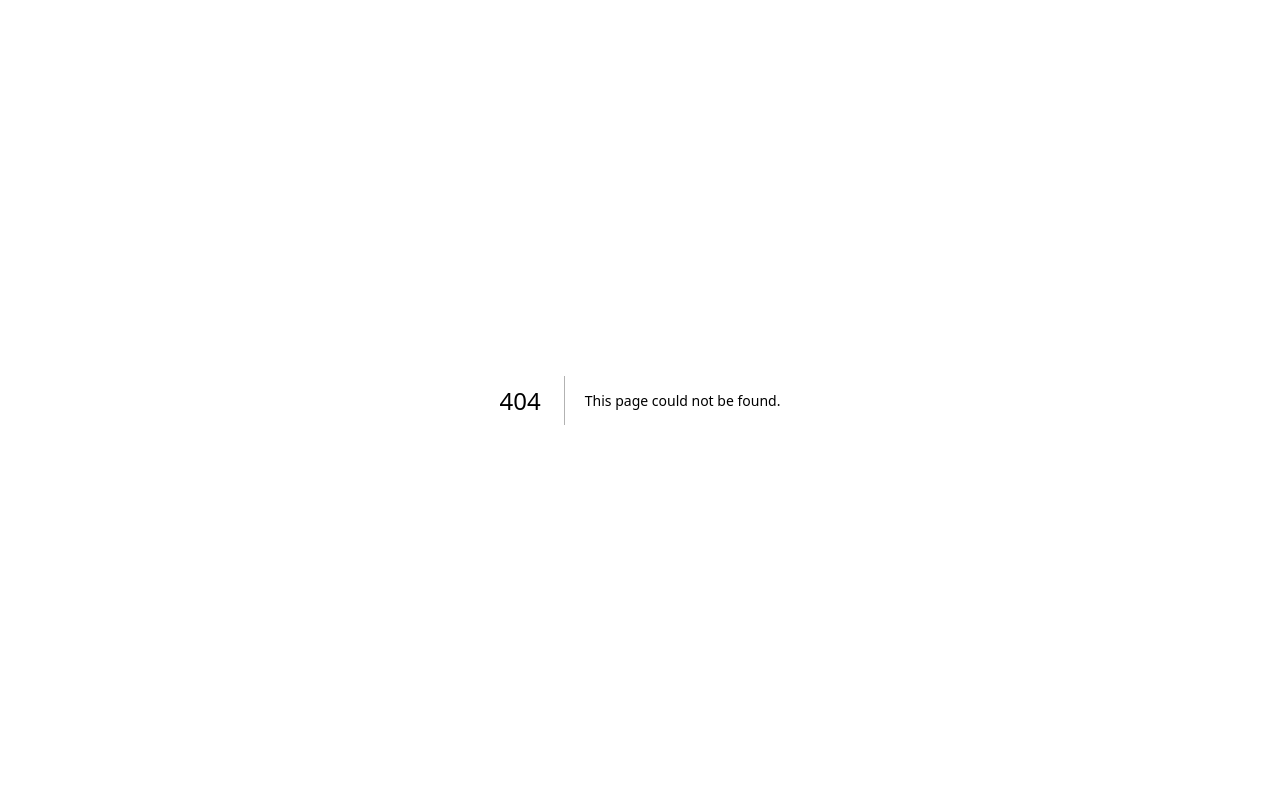
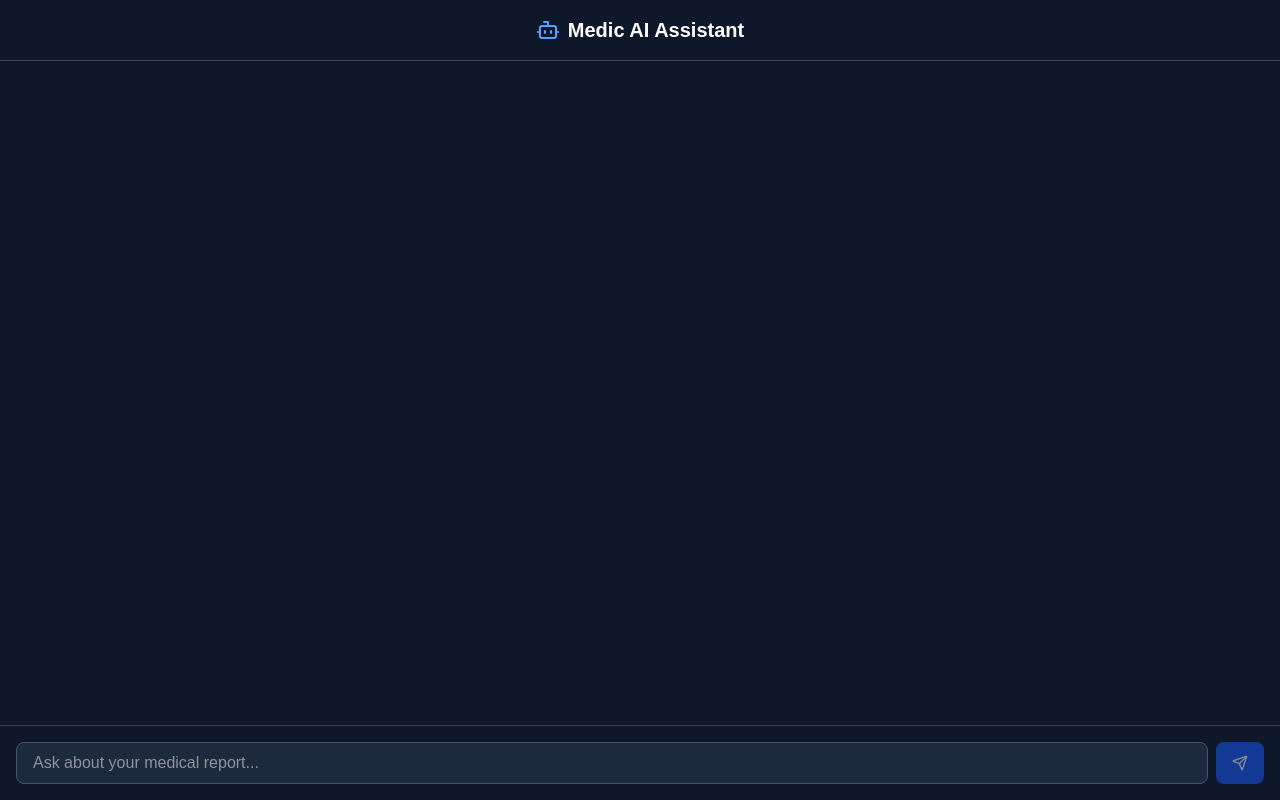
Before and after one commit to mohitxroxx/medic-ai, a Next.js app: page /chat in a window 1280 px wide. Before the commit this address had no page. Built offline with nearby package versions, Linux system fonts and the light colour scheme.

Commit message:
added chatting page

```diff
--- /dev/null
+++ b/src/app/chat/page.tsx
@@ -0,0 +1,191 @@
+"use client";
+
+import { useState, useEffect } from "react";
+import { useSearchParams } from "next/navigation";
+import { Send, Bot } from "lucide-react";
+
+interface Message {
+  id: string;
+  type: "user" | "bot";
+  content: string;
+  image?: string;
+  timestamp: Date;
+}
+
+export default function ChatPage() {
+  const searchParams = useSearchParams();
+  const [messages, setMessages] = useState<Message[]>([]);
+  const [isLoading, setIsLoading] = useState(false);
+  const [inputMessage, setInputMessage] = useState("");
+
+  useEffect(() => {
+    const extractedText = sessionStorage.getItem("extractedText");
+    const imageUrl = sessionStorage.getItem("imageUrl");
+
+    if (imageUrl && extractedText) {
+      const userMessage: Message = {
+        id: Date.now().toString(),
+        type: "user",
+        content: "Uploaded medical report",
+        image: imageUrl,
+        timestamp: new Date(),
+      };
+
+      setMessages([userMessage]);
+
+      sendToAPI(extractedText);
+    }
+  }, [searchParams]);
+
+  const sendToAPI = async (text: string) => {
+    setIsLoading(true);
+
+    try {
+      const response = await fetch("/api/chat", {
+        method: "POST",
+        headers: {
+          "Content-Type": "application/json",
+        },
+        body: JSON.stringify({ text }),
+      });
+
+      const data = await response.json();
+
+      if (response.ok) {
+        const botMessage: Message = {
+          id: (Date.now() + 1).toString(),
+          type: "bot",
+          content: data.message,
+          timestamp: new Date(),
+        };
+
+        setMessages((prev) => [...prev, botMessage]);
+      } else {
+        const errorMessage: Message = {
+          id: (Date.now() + 1).toString(),
+          type: "bot",
+          content: "Sorry, I encountered an error processing your report.",
+          timestamp: new Date(),
+        };
+
+        setMessages((prev) => [...prev, errorMessage]);
+      }
+    } catch (error) {
+      console.error("Error sending to API:", error);
+      const errorMessage: Message = {
+        id: (Date.now() + 1).toString(),
+        type: "bot",
+        content: "Sorry, I encountered an error processing your report.",
+        timestamp: new Date(),
+      };
+
+      setMessages((prev) => [...prev, errorMessage]);
+    } finally {
+      setIsLoading(false);
+    }
+  };
+
+  const handleSendMessage = async () => {
+    if (!inputMessage.trim()) return;
+
+    const userMessage: Message = {
+      id: Date.now().toString(),
+      type: "user",
+      content: inputMessage,
+      timestamp: new Date(),
+    };
+
+    setMessages((prev) => [...prev, userMessage]);
+    setInputMessage("");
+
+    setTimeout(() => {
+      const botMessage: Message = {
+        id: (Date.now() + 1).toString(),
+        type: "bot",
+        content: "GPTTTTTTT",
+        timestamp: new Date(),
+      };
+
+      setMessages((prev) => [...prev, botMessage]);
+    }, 1000);
+  };
+
+  return (
+    <div className="flex flex-col h-screen bg-slate-900 text-white">
+      <div className="flex items-center justify-center p-4 border-b border-slate-700">
+        <Bot className="w-6 h-6 mr-2 text-blue-400" />
+        <h1 className="text-xl font-semibold">Medic AI Assistant</h1>
+      </div>
+
+      <div className="flex-1 overflow-y-auto p-4 space-y-4">
+        {messages.map((message) => (
+          <div
+            key={message.id}
+            className={`flex ${
+              message.type === "user" ? "justify-end" : "justify-start"
+            }`}
+          >
+            <div
+              className={`max-w-xs lg:max-w-md px-4 py-2 rounded-lg ${
+                message.type === "user"
+                  ? "bg-blue-600 text-white"
+                  : "bg-slate-700 text-white"
+              }`}
+            >
+              {message.image && (
+                <img
+                  src={message.image}
+                  alt="Medical report"
+                  className="w-full h-32 object-cover rounded mb-2"
+                />
+              )}
+              <p className="text-sm">{message.content}</p>
+              <p className="text-xs opacity-70 mt-1">
+                {message.timestamp.toLocaleTimeString()}
+              </p>
+            </div>
+          </div>
+        ))}
+
+        {isLoading && (
+          <div className="flex justify-start">
+            <div className="bg-slate-700 text-white px-4 py-2 rounded-lg">
+              <div className="flex items-center space-x-2">
+                <div className="w-2 h-2 bg-blue-400 rounded-full animate-bounce"></div>
+                <div
+                  className="w-2 h-2 bg-blue-400 rounded-full animate-bounce"
+                  style={{ animationDelay: "0.1s" }}
+                ></div>
+                <div
+                  className="w-2 h-2 bg-blue-400 rounded-full animate-bounce"
+                  style={{ animationDelay: "0.2s" }}
+                ></div>
+                <span className="text-sm">Processing...</span>
+              </div>
+            </div>
+          </div>
+        )}
+      </div>
+
+      <div className="p-4 border-t border-slate-700">
+        <div className="flex space-x-2">
+          <input
+            type="text"
+            value={inputMessage}
+            onChange={(e) => setInputMessage(e.target.value)}
+            onKeyPress={(e) => e.key === "Enter" && handleSendMessage()}
+            placeholder="Ask about your medical report..."
+            className="flex-1 bg-slate-800 text-white px-4 py-2 rounded-lg border border-slate-600 focus:outline-none focus:border-blue-500"
+          />
+          <button
+            onClick={handleSendMessage}
+            disabled={!inputMessage.trim()}
+            className="bg-blue-600 text-white px-4 py-2 rounded-lg hover:bg-blue-700 disabled:opacity-50 disabled:cursor-not-allowed"
+          >
+            <Send className="w-4 h-4" />
+          </button>
+        </div>
+      </div>
+    </div>
+  );
+}
```
